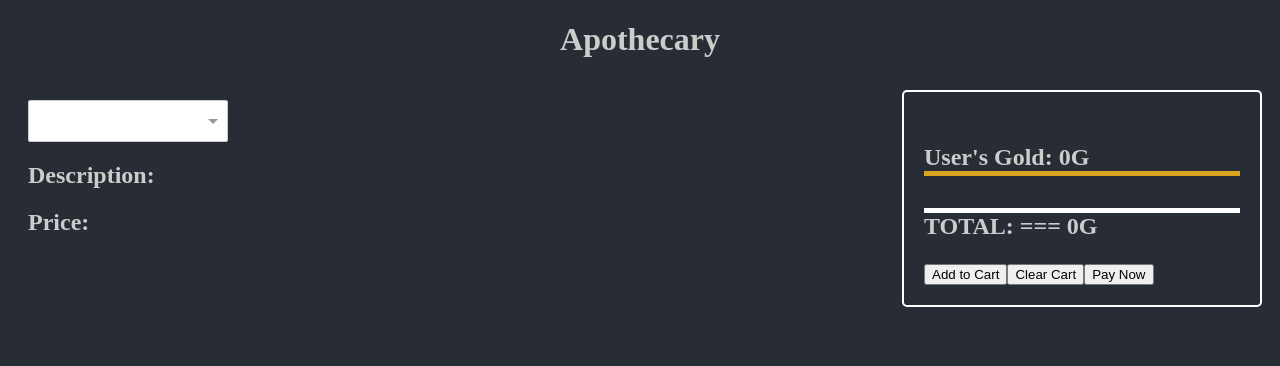
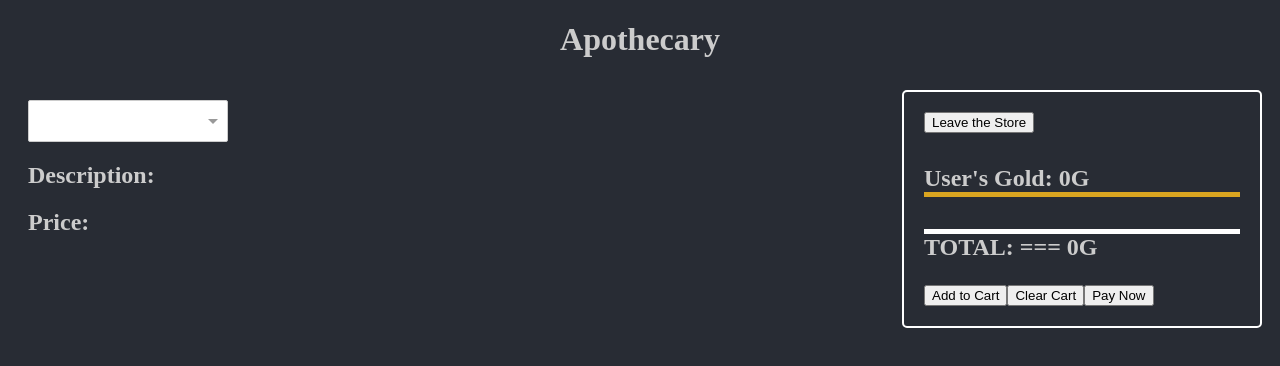
Before and after one commit to JCOlazo1/dnd-marketplace, a React (Create React App) app: page /apothecary in a window 1280 px wide. Shown: the top 366 px of the page. Built offline with nearby package versions, Linux system fonts and the light colour scheme; a web font is replaced by a local one.

Commit message:
Added the LEAVE STORE button with full functionality: checks cart if empty, message prompts if there are still items in cart

```diff
--- a/package.json
+++ b/package.json
@@ -9,6 +9,7 @@
     "axios": "^0.21.1",
     "firebase": "^8.3.1",
     "react": "^17.0.1",
+    "react-confirm-alert": "^2.7.0",
     "react-dom": "^17.0.1",
     "react-google-login": "^5.2.2",
     "react-redux": "^7.2.3",
--- a/public/index.html
+++ b/public/index.html
@@ -28,7 +28,7 @@
       work correctly both with client-side routing and a non-root public URL.
       Learn how to configure a non-root public URL by running `npm run build`.
     -->
-    <title>React App</title>
+    <title>The Marketplace</title>
   </head>
   <body>
     <noscript>You need to enable JavaScript to run this app.</noscript>
--- a/src/App.js
+++ b/src/App.js
@@ -18,7 +18,8 @@ function App() {
     user: '',
     gold: 0,
     isLogged: false,
-    isThief: false
+    isThief: false,
+    numberOfTimesStolen: 0
   }])
 
   return (
--- a/src/components/cart/cart.jsx
+++ b/src/components/cart/cart.jsx
@@ -1,5 +1,6 @@
 import React, { useState, useEffect, useContext } from 'react'
 import { GoldContext } from '../../App'
+import LeaveButton from '../leave-store-button/leave-button'
 
 import './cart.styles.scss'
 
@@ -35,11 +36,13 @@ const Cart = ({ items }) => {
       setGold(gold - totalPrice);
       setItemList([]);
     }
-
   }
 
   return (
     <div className='overview'>
+      <div className="leave-button">
+        <LeaveButton cartItems={itemList} />
+      </div>
       <h4 className='user-gold'>User's Gold: {gold}G</h4>
       <ul className='item-list'>
         <ShoppingCart
--- a/src/components/leave-store-button/leave-button.jsx
+++ b/src/components/leave-store-button/leave-button.jsx
@@ -0,0 +1,72 @@
+import React from 'react'
+import { confirmAlert } from 'react-confirm-alert'
+import  { useHistory } from 'react-router-dom'
+
+const LeaveButton = ({ cartItems }) => {
+  const history = useHistory();
+
+  const isEmpty = (obj) => {
+    return Object.keys(obj).length === 0;
+  }
+
+  const handleClick = () => {
+    !isEmpty(cartItems) ? payOrSteal2() : goHome()
+    console.log("handleClick is clicked")
+  }
+
+  // const payOrSteal = () => {
+  //   confirmAlert({
+  //     title: 'Shopkeeper says: ',
+  //     message: 'Hey, you\'ve still got some unpaid items in your bag, pal!',
+  //     buttons: [
+  //       {
+  //         label: 'Stay and pay'
+  //       },
+  //       {
+  //         label: 'Steal!',
+  //         onClick: () => goHome()
+  //       }
+  //     ]
+  //   })
+  // }
+
+  const payOrSteal2 = () => {
+    confirmAlert({
+      customUI: ({ onClose }) => {
+        return(
+          <div className="shopkeeper">
+            <h1>Shopkeeper says:</h1>
+            <p className='shopkeeper-message'>
+              Hey, you've still got some unpaid items in your bag, pal!
+            </p>
+            <button onClick={onClose}>Stay and pay</button>
+            <button onClick={goHome}>Steal!</button>
+          </div>
+        );
+      }
+    })
+  }
+
+  const goHome = () => {
+    history.push('/');
+  }
+
+  return (
+    <div className='button'>
+      <button onClick={handleClick} >Leave the Store</button>
+    </div>
+  )
+}
+
+export default LeaveButton
+
+/* Functionality:
+- It needs to check the cart to see if its empty
+- If its empty, you can leave normally
+- If there are items, create a pop-up prompt:
+    - You havent paid yet!
+      -> Pay
+      -> Leave (STEAL)
+
+- The stealing option should alert me somehow and which user
+*/
--- a/src/components/leave-store-button/leave-button.styles.scss
+++ b/src/components/leave-store-button/leave-button.styles.scss
@@ -0,0 +1,23 @@
+.shopkeeper {
+  border: 2px solid silver;
+  border-radius: 5px;
+  margin: 20px;
+  padding: 20px;
+}
+
+.button {
+  min-width: 165px;
+  width: auto;
+  height: 50px;
+  letter-spacing: 0.5px;
+  line-height: 50px;
+  padding: 0 35px 0 35px;
+  font-size: 15px;
+  background-color: black;
+  color: white;
+  text-transform: uppercase;
+  border: none;
+  cursor: pointer;
+  display: flex;
+  justify-content: center;
+}
--- /dev/null
+++ b/src/components/routing/history.js
@@ -0,0 +1,3 @@
+import { createBrowserHistory as history} from 'history';
+
+export default history;
```
Also changed, not shown: src/components/cart/cart.styles.scss (+17 -0 lines), 1 other file (tests, documents, lock files or other folders).
